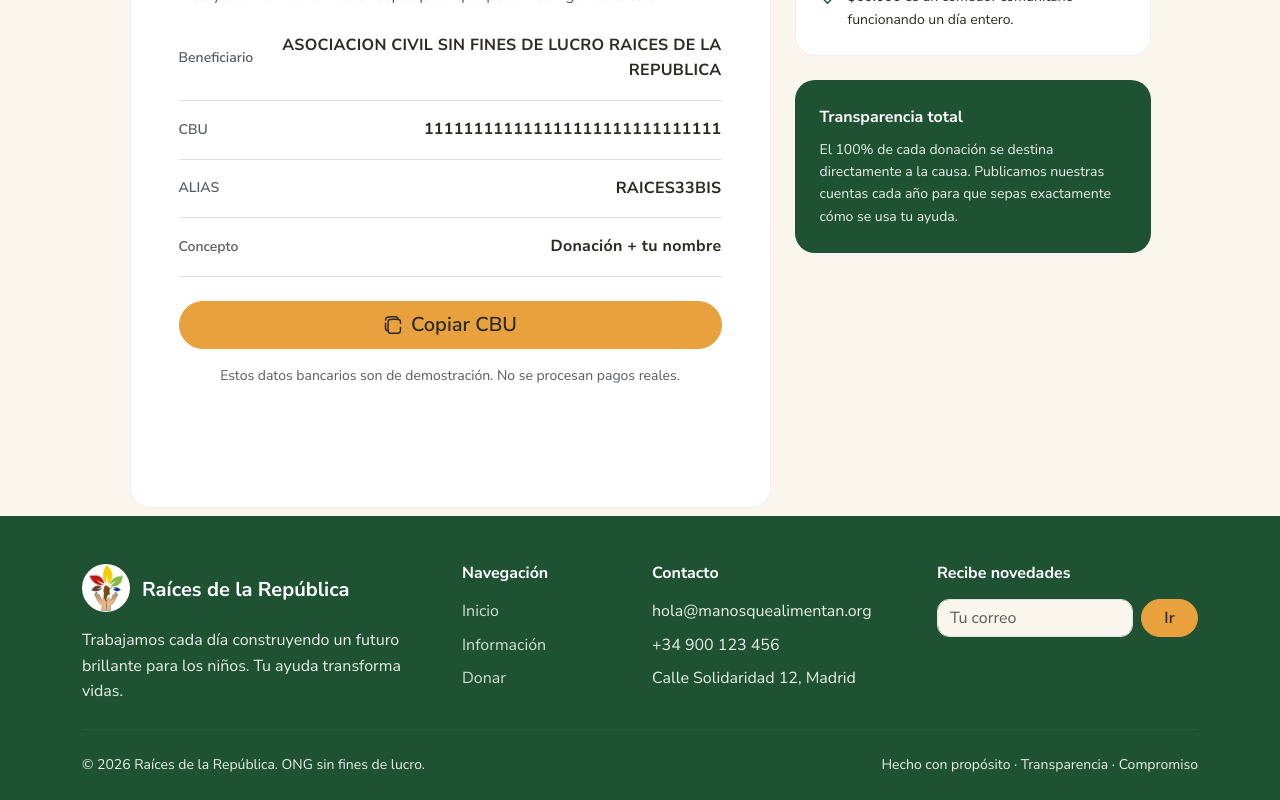
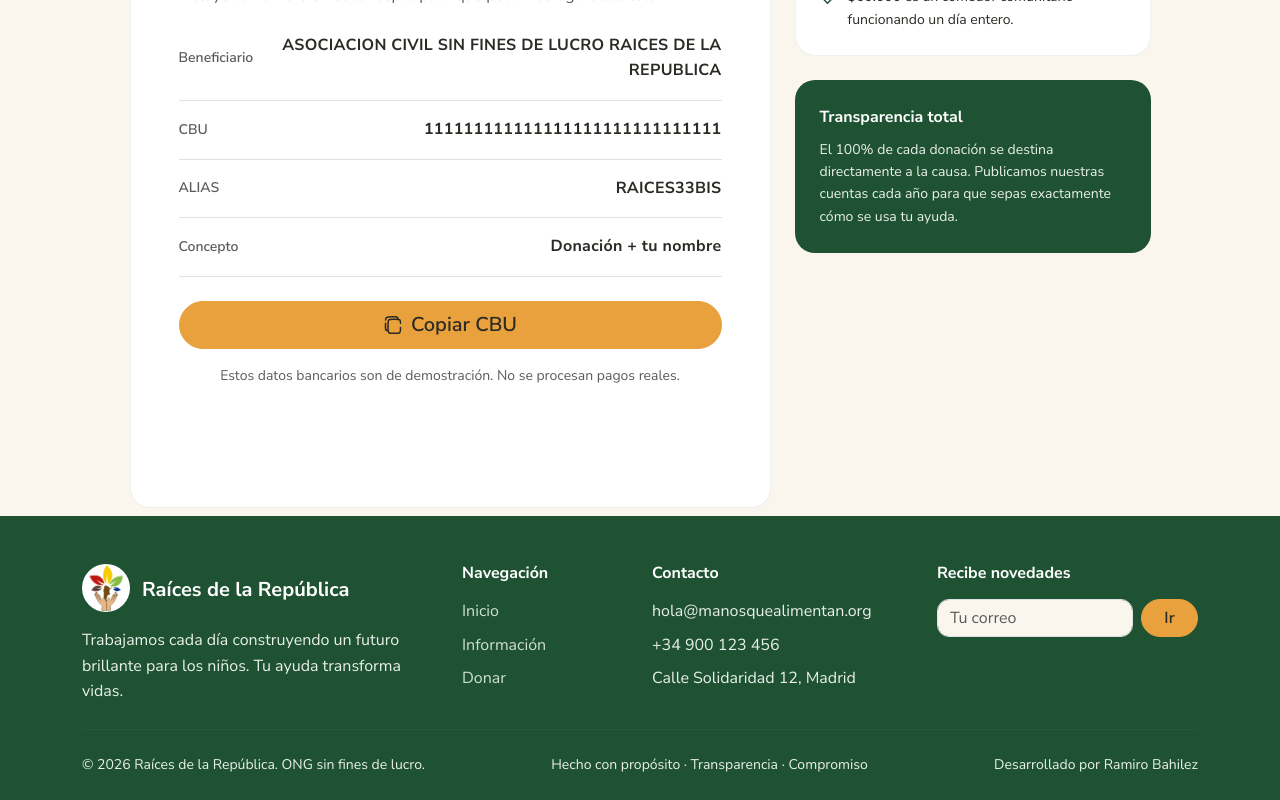
Before and after one commit to ramiroangelb/raices-de-la-republica-frontend, a React (Vite) app: page /donar in a window 1280 px wide. Shown: the part 644-1444 px from the top of the page. Built offline with nearby package versions, Linux system fonts and the light colour scheme.

Commit message:
preparación server

```diff
--- a/src/components/Footer.tsx
+++ b/src/components/Footer.tsx
@@ -60,6 +60,7 @@ export default function Footer() {
         <div className="d-flex flex-column flex-md-row justify-content-between align-items-center gap-2 small">
           <span>© {new Date().getFullYear()} Raíces de la República. ONG sin fines de lucro.</span>
           <span>Hecho con propósito · Transparencia · Compromiso</span>
+          <span>Desarrollado por Ramiro Bahilez</span>
         </div>
       </div>
     </footer>
--- a/vite.config.ts
+++ b/vite.config.ts
@@ -3,7 +3,6 @@ import react from "@vitejs/plugin-react"
 
 export default defineConfig({
   plugins: [react()],
-  base: "/raices-de-la-republica-frontend/",
   server: {
     port: 3000,
     strictPort: true,
```
